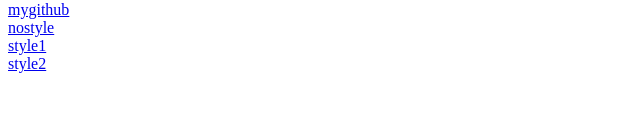
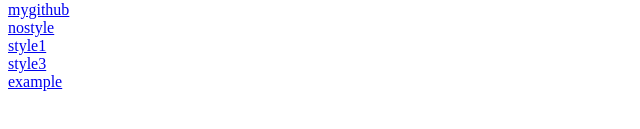
Before and after one commit to 2024OSS/1-ehdgusqus, a plain HTML site: page index.html in a window 1280 px wide. Shown: the part 225-354 px from the top of the page, 0-640 px from the left. Drawn offline with Linux system fonts and the light colour scheme.

Commit message:
update index.html

```diff
--- a/index.html
+++ b/index.html
@@ -11,6 +11,7 @@
     <a href="https://github.com/2024OSS/1-ehdgusqus.git">mygithub</a><br>
     <a href="hw1\nostyle.html">nostyle</a><br>
     <a href="hw1\style1.html">style1</a><br>
-    <a href="hw1\style2.html">style2</a><br>
+    <a href="hw1\style3.html">style3</a><br>
+    <a href="hw1\example.html">example</a>
 </body>
 </html>
```
